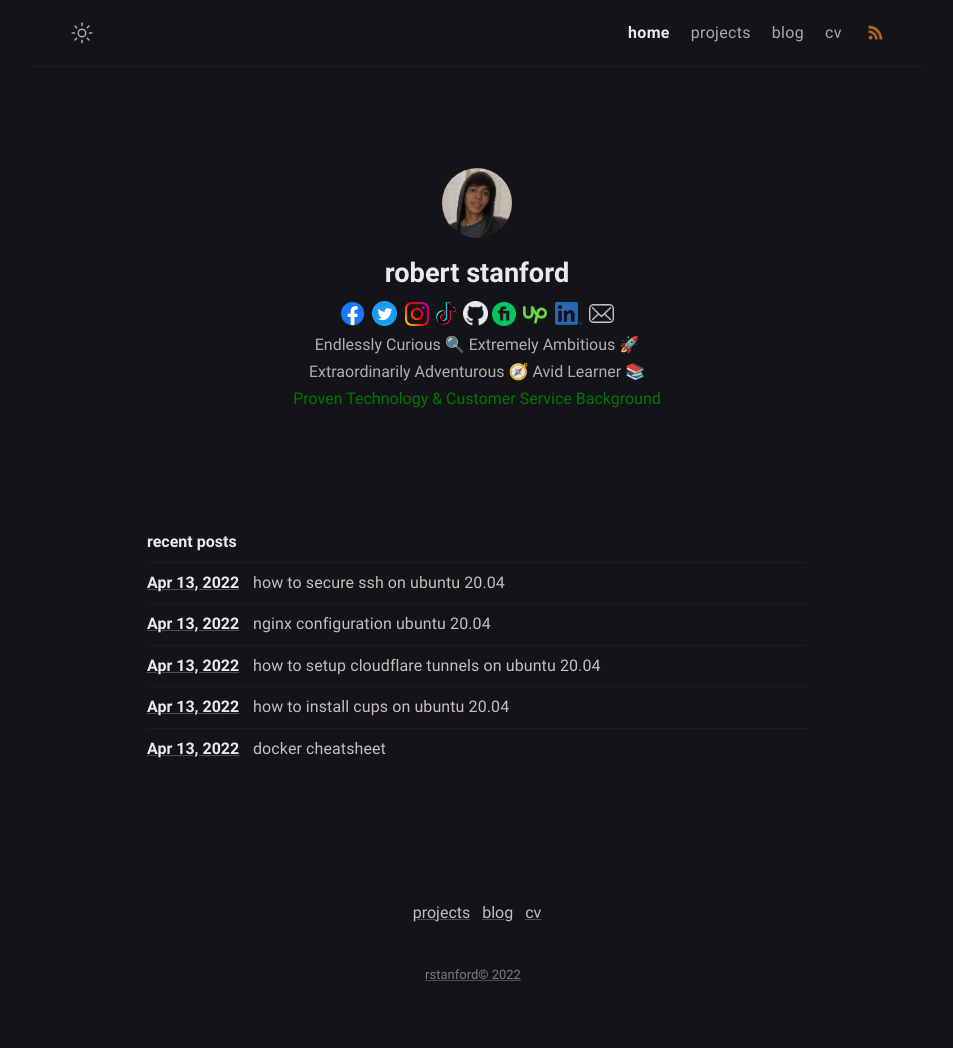
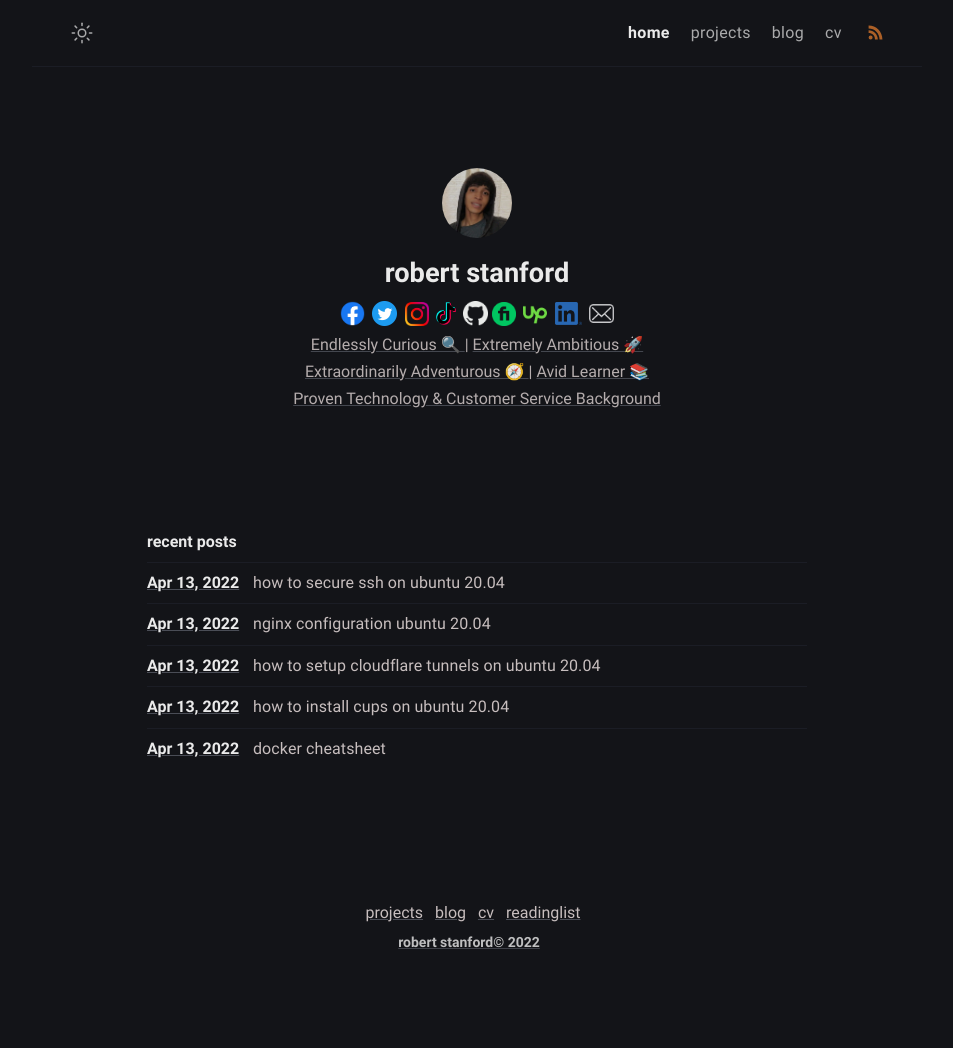
Before and after one commit to shmor3/personal-site, a Jekyll site: the page built from index.md, in a window 1280 px wide. Shown: the whole page, without its empty margins (163-1116 px from the left). Built offline with Jekyll 4.4.1, drawn with Linux system fonts in a browser that asks for light colours; after the commit the page ends 1018 px from its top, so only the background shows below that.

Commit message:
_config.yml, footer updates

```diff
--- a/_config.yml
+++ b/_config.yml
@@ -11,8 +11,8 @@ mode: dark # default theme "dark" | "light"
 author:
   name: robert stanford # author name
   bio: >- # tell to the world
-   Endlessly Curious 🔍  Extremely Ambitious 🚀  Extraordinarily Adventurous 🧭  Avid Learner 📚 <br/>
-   <span style="color: green;">Proven Technology & Customer Service Background</span><br/>
+   <a href="/blog/">Endlessly Curious 🔍 </a>| <a href="/projects/"">Extremely Ambitious 🚀  </a> <a href="https://instagram.com/robertandstuff">Extraordinarily Adventurous 🧭 </a>| <a href="/readinglist/">Avid Learner 📚 <br/>
+   <span style="color: green;"><a href="/cv/">Proven Technology & Customer Service Background</a></span><br/>
   username: robertandstuff # general username
   github: shmor3 # github username
   twitter: robertandstuff_ # twitter username
--- a/_includes/footer.html
+++ b/_includes/footer.html
@@ -1,9 +1,11 @@
 <footer class="footer">
   <a class="footer-link" href="/projects/">projects</a>
   <a class="footer-link" href="/blog/">blog</a>
-  <a class="footer-link" href="/cv/">cv</href>
+  <a class="footer-link" href="/cv/">cv</href></a>
+  <a class="footer-link" href="/readinglist/">readinglist</href></a>
+
   <small class="footer_copyright">
-      <span class="footer_item">  <a class="footer-link" href="/">rstanford</href>&copy; 2022</span>
+      <span class="footer_item">  <a class="footer-link" href="/">robert stanford</href>&copy; 2022</span>
   </small>
 </footer>
 <script src="/assets/js/main.js" defer="defer"></script>
```
Also changed, not shown: 17 other files.
